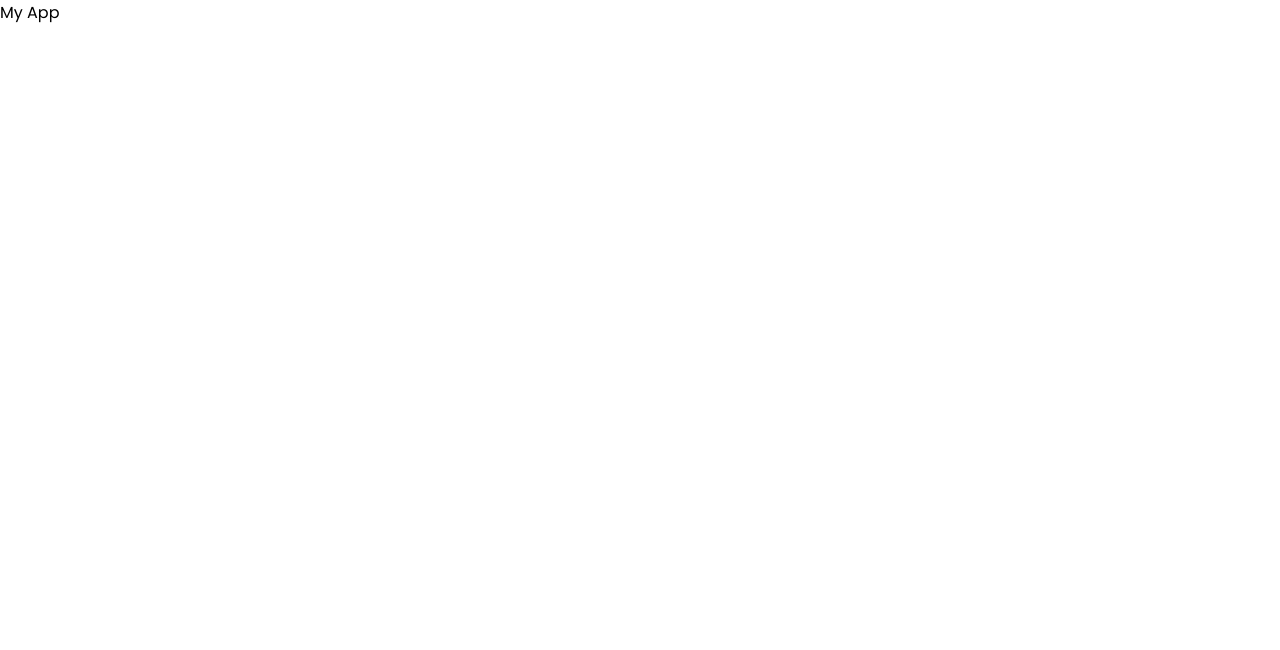
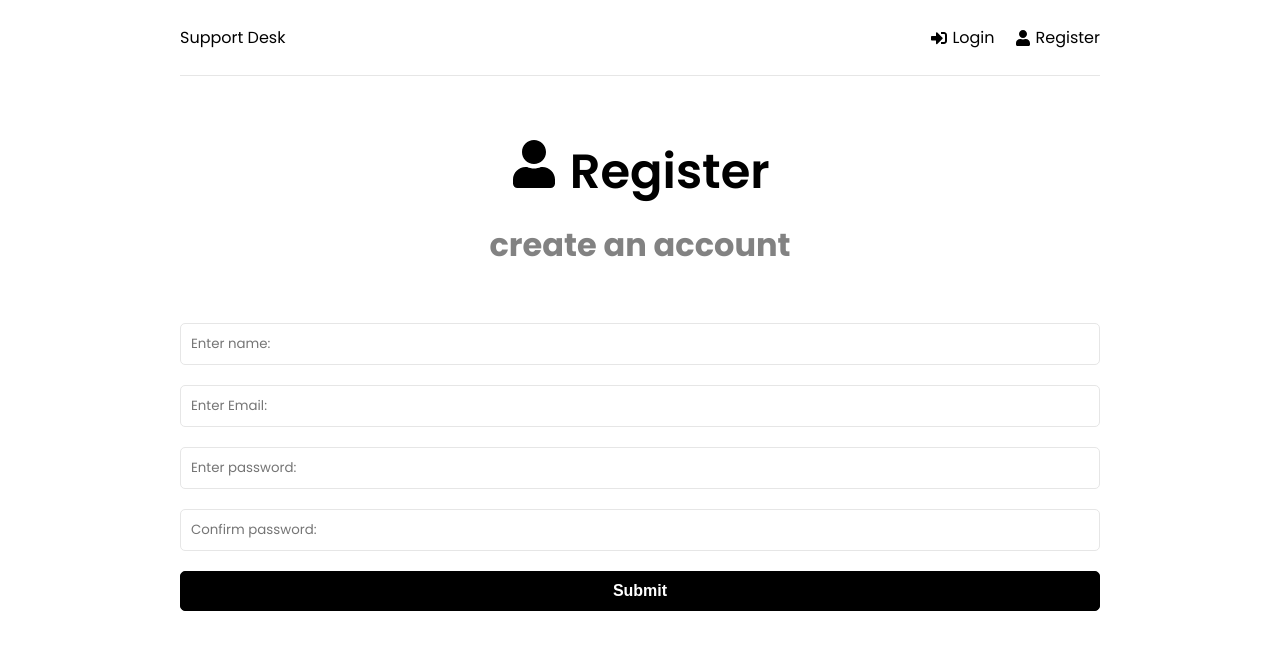
Before and after one commit to wajdifadool/MERN-tickets-app, a React (Create React App) app in the folder frontend/: page /register in a window 1280 px wide. Shown: the top 650 px of the page. Built offline with nearby package versions, Linux system fonts and the light colour scheme.

Commit message:
Ui for pages: login , register , Home

```diff
--- a/frontend/src/App.js
+++ b/frontend/src/App.js
@@ -1,5 +1,32 @@
+import { BrowserRouter as Router, Routes, Route } from 'react-router-dom';
+import Home from './pages/Home';
+import Register from './pages/Register';
+import Login from './pages/Login';
+// UI Classes
+import { ToastContainer } from 'react-toastify';
+import 'react-toastify/dist/ReactToastify.css';
+// Import Components
+import Header from './components/Header';
+
+// <> is a fragment</>
 function App() {
-  return <div>My App</div>;
+  return (
+    <>
+      <Router>
+        <div className="container">
+          <Header />
+          <Routes>
+            <Route path="/" element={<Home />} />
+            <Route path="/login" element={<Login />} />
+            <Route path="/register" element={<Register />} />
+          </Routes>
+        </div>
+      </Router>
+
+      {/* Toasts goes here */}
+      <ToastContainer />
+    </>
+  );
 }
 
 export default App;
--- /dev/null
+++ b/frontend/src/components/Header.jsx
@@ -0,0 +1,29 @@
+import { FaSignInAlt, FaSignOutAlt, FaUser } from 'react-icons/fa';
+import { Link } from 'react-router-dom';
+
+function Header() {
+  return (
+    <div>
+      <header className="header">
+        <div className="logo">
+          <Link to="/">Support Desk</Link>
+        </div>
+        <ul>
+          <li>
+            <Link to="/login">
+              <FaSignInAlt /> Login
+            </Link>
+          </li>
+
+          <li>
+            <Link to="/register">
+              <FaUser /> Register
+            </Link>
+          </li>
+        </ul>
+      </header>
+    </div>
+  );
+}
+
+export default Header;
--- /dev/null
+++ b/frontend/src/pages/Home.jsx
@@ -0,0 +1,23 @@
+import React from 'react';
+import { Link } from 'react-router-dom';
+import { FaQuestionCircle, FaTicketAlt } from 'react-icons/fa';
+function Home() {
+  return (
+    <>
+      <section className="heading">
+        <h1>What to do you need help with ? </h1>
+        <p>Please choose from one of the options below</p>
+      </section>
+
+      <Link to="/new-ticket" className="btn btn-reverse btn-block">
+        <FaQuestionCircle /> Create new Ticket
+      </Link>
+
+      <Link to="/tickets" className="btn btn-block">
+        <FaTicketAlt /> View my Tickets
+      </Link>
+    </>
+  );
+}
+
+export default Home;
--- /dev/null
+++ b/frontend/src/pages/Login.jsx
@@ -0,0 +1,72 @@
+import React from 'react';
+import { useState } from 'react';
+
+import { FaSignInAlt } from 'react-icons/fa';
+import { toast } from 'react-toastify';
+function Login() {
+  const [formData, setFormData] = useState({
+    email: '',
+    password: '',
+  });
+  const { email, password } = formData;
+
+  // this is update the from data
+  const onChange = (e) => {
+    // console.log('OnChange');
+    setFormData((prevState) => ({
+      ...prevState,
+      [e.target.name]: e.target.value,
+    }));
+  };
+
+  // for Submiting user Registar goes here
+  const onSubmit = (e) => {
+    e.preventDefault();
+
+    // validation
+  };
+  return (
+    <>
+      <section className="heading">
+        <h1>
+          <FaSignInAlt /> Login
+        </h1>
+        <p>Please Log in to get support</p>
+      </section>
+      <section className="from">
+        <form onSubmit={onSubmit}>
+          <div className="form-group">
+            <input
+              className="form-control"
+              type="email"
+              name="email"
+              id="email"
+              value={email}
+              onChange={onChange}
+              placeholder="Enter Email:"
+              required
+            />
+          </div>
+          <div className="form-group">
+            <input
+              className="form-control"
+              type="password"
+              name="password"
+              id="password"
+              value={password}
+              onChange={onChange}
+              placeholder="Enter password:"
+              required
+            />
+          </div>
+
+          <div className="form-group">
+            <button className="btn btn-block">Login</button>
+          </div>
+        </form>
+      </section>
+    </>
+  );
+}
+
+export default Login;
--- /dev/null
+++ b/frontend/src/pages/Register.jsx
@@ -0,0 +1,104 @@
+import React from 'react';
+import { useState } from 'react';
+
+import { FaUser } from 'react-icons/fa';
+import { toast } from 'react-toastify';
+function Register() {
+  const [formData, setFormData] = useState({
+    name: '',
+    email: '',
+    password: '',
+    passwordConfirm: '',
+  });
+  const { name, email, password, passwordConfirm } = formData;
+
+  // this is update the from data
+  const onChange = (e) => {
+    // console.log('OnChange');
+    setFormData((prevState) => ({
+      ...prevState,
+      [e.target.name]: e.target.value,
+    }));
+  };
+
+  // for Submiting user Registar goes here
+  const onSubmit = (e) => {
+    e.preventDefault();
+
+    // validation
+    // Make sure passwords matchs
+    if (passwordConfirm !== password) {
+      toast.error('Passwords do not match!');
+    }
+  };
+  return (
+    <>
+      <section className="heading">
+        <h1>
+          <FaUser /> Register
+        </h1>
+        <p>create an account</p>
+      </section>
+      <section className="from">
+        <form onSubmit={onSubmit}>
+          <div className="form-group">
+            <input
+              className="form-control"
+              type="text"
+              name="name"
+              id="name"
+              value={name}
+              onChange={onChange}
+              placeholder="Enter name:"
+              required
+            />
+          </div>
+
+          <div className="form-group">
+            <input
+              className="form-control"
+              type="email"
+              name="email"
+              id="email"
+              value={email}
+              onChange={onChange}
+              placeholder="Enter Email:"
+              required
+            />
+          </div>
+          <div className="form-group">
+            <input
+              className="form-control"
+              type="password"
+              name="password"
+              id="password"
+              value={password}
+              onChange={onChange}
+              placeholder="Enter password:"
+              required
+            />
+          </div>
+
+          <div className="form-group">
+            <input
+              className="form-control"
+              type="password"
+              name="passwordConfirm"
+              id="passwordConfirm"
+              value={passwordConfirm}
+              onChange={onChange}
+              placeholder="Confirm password:"
+              required
+            />
+          </div>
+
+          <div className="form-group">
+            <button className="btn btn-block">Submit</button>
+          </div>
+        </form>
+      </section>
+    </>
+  );
+}
+
+export default Register;
```
